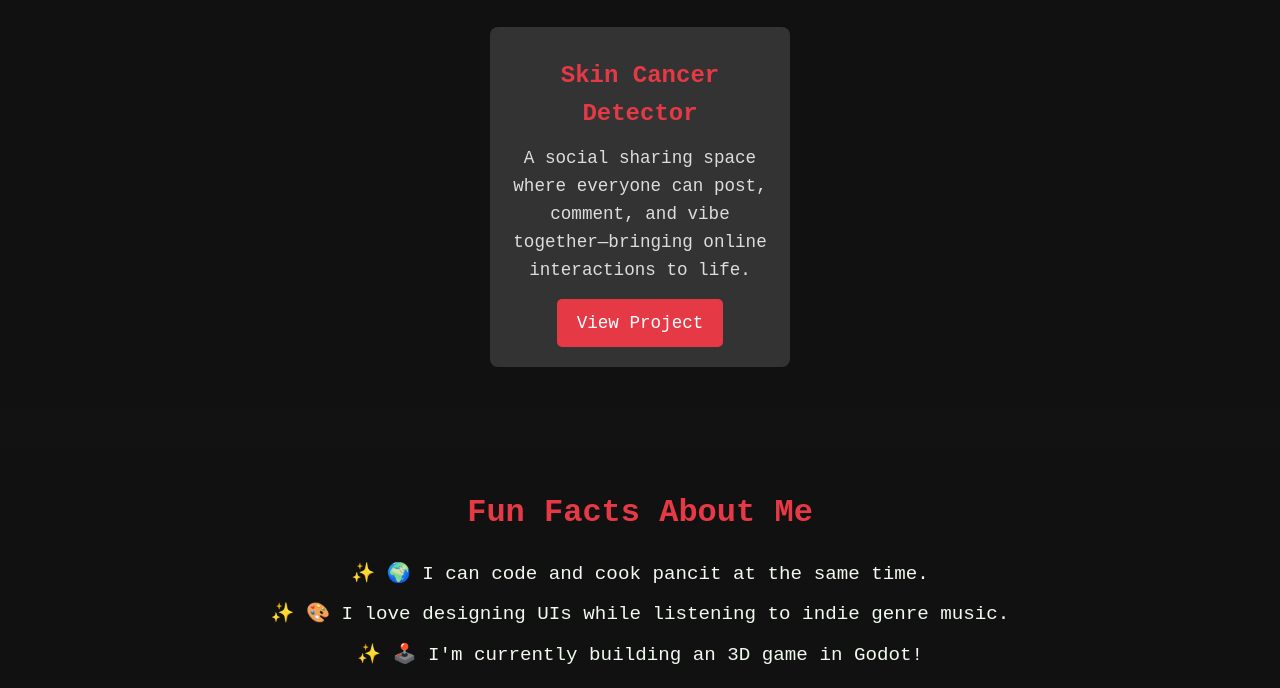
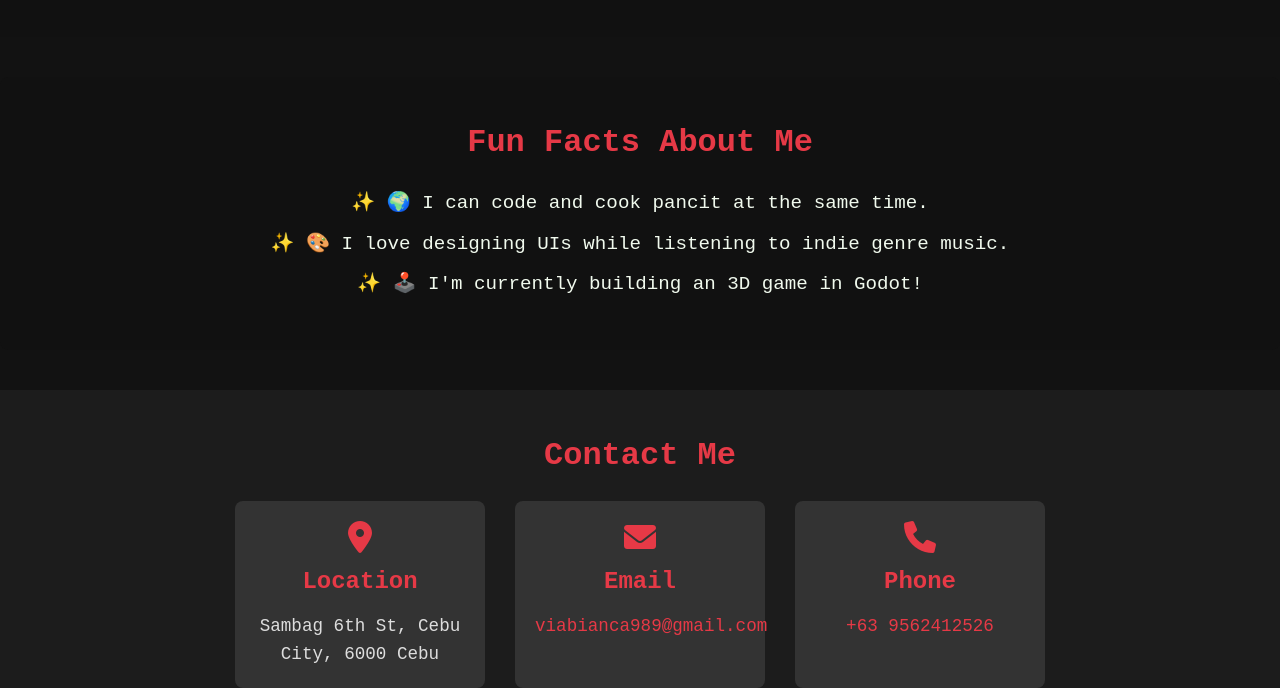
Before and after one commit to vians123/Portfolio-Engcoy-, a plain HTML site: page index.html in a window 1280 px wide. Shown: the part 2954-3642 px from the top of the page. Drawn offline with Linux system fonts and the light colour scheme.

Commit message:
Update index.html

```diff
--- a/index.html
+++ b/index.html
@@ -142,11 +142,7 @@
                 <p>A social sharing space where everyone can post, comment, and vibe together—bringing online interactions to life.</p>
                 <a href="https://github.com/vians123/Team-2-git-gud-main" target="_blank">View Project</a> <!-- Example link to GitHub -->
             </div>
-            <div class="work-item">
-                <h3>Skin Cancer Detector</h3>
-                <p>A social sharing space where everyone can post, comment, and vibe together—bringing online interactions to life.</p>
-                <a href="https://github.com/vians123/Team-2-git-gud-main" target="_blank">View Project</a> <!-- Example link to GitHub -->
-            </div>
+
         </div>
     </section>
 
```
